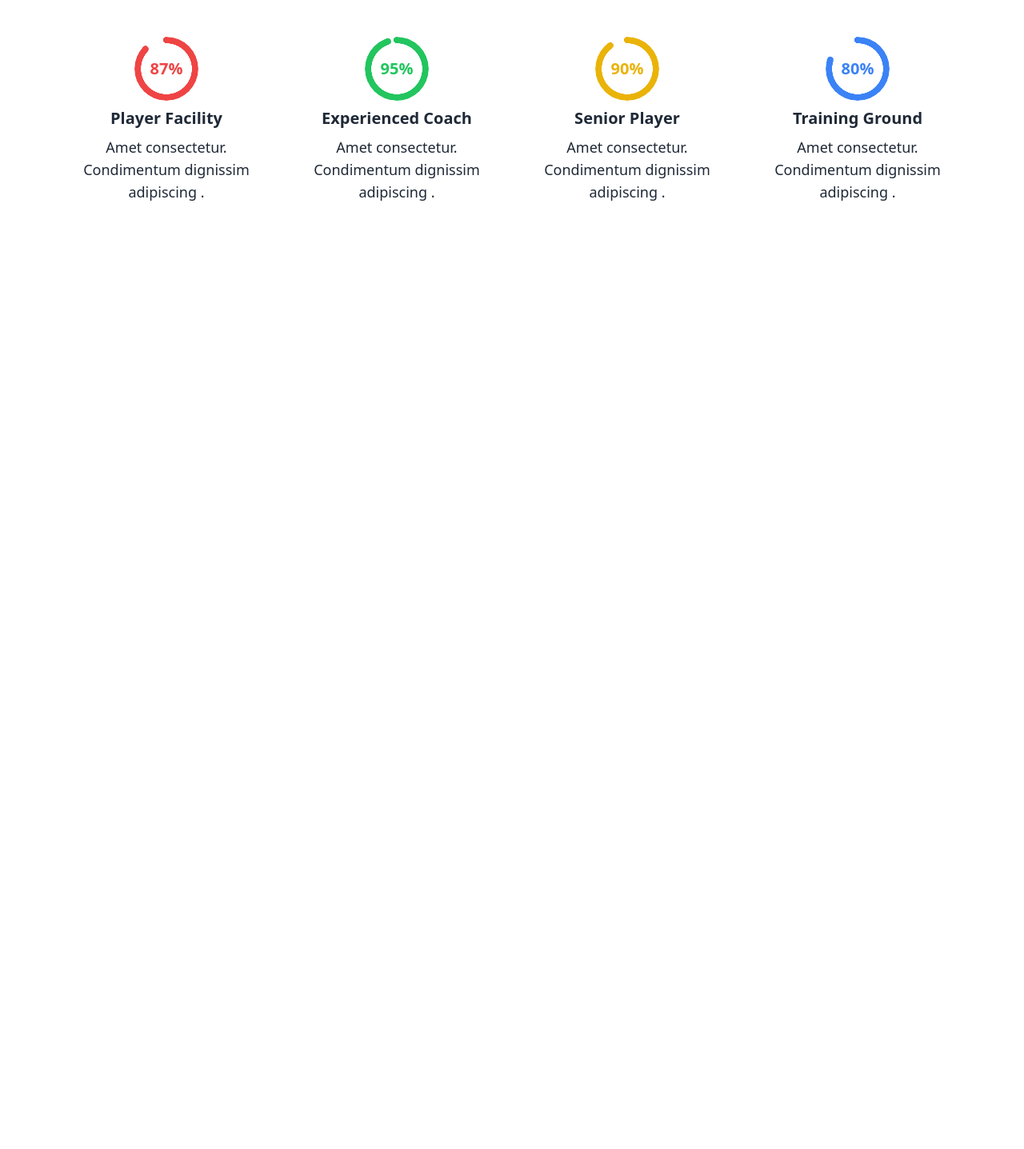
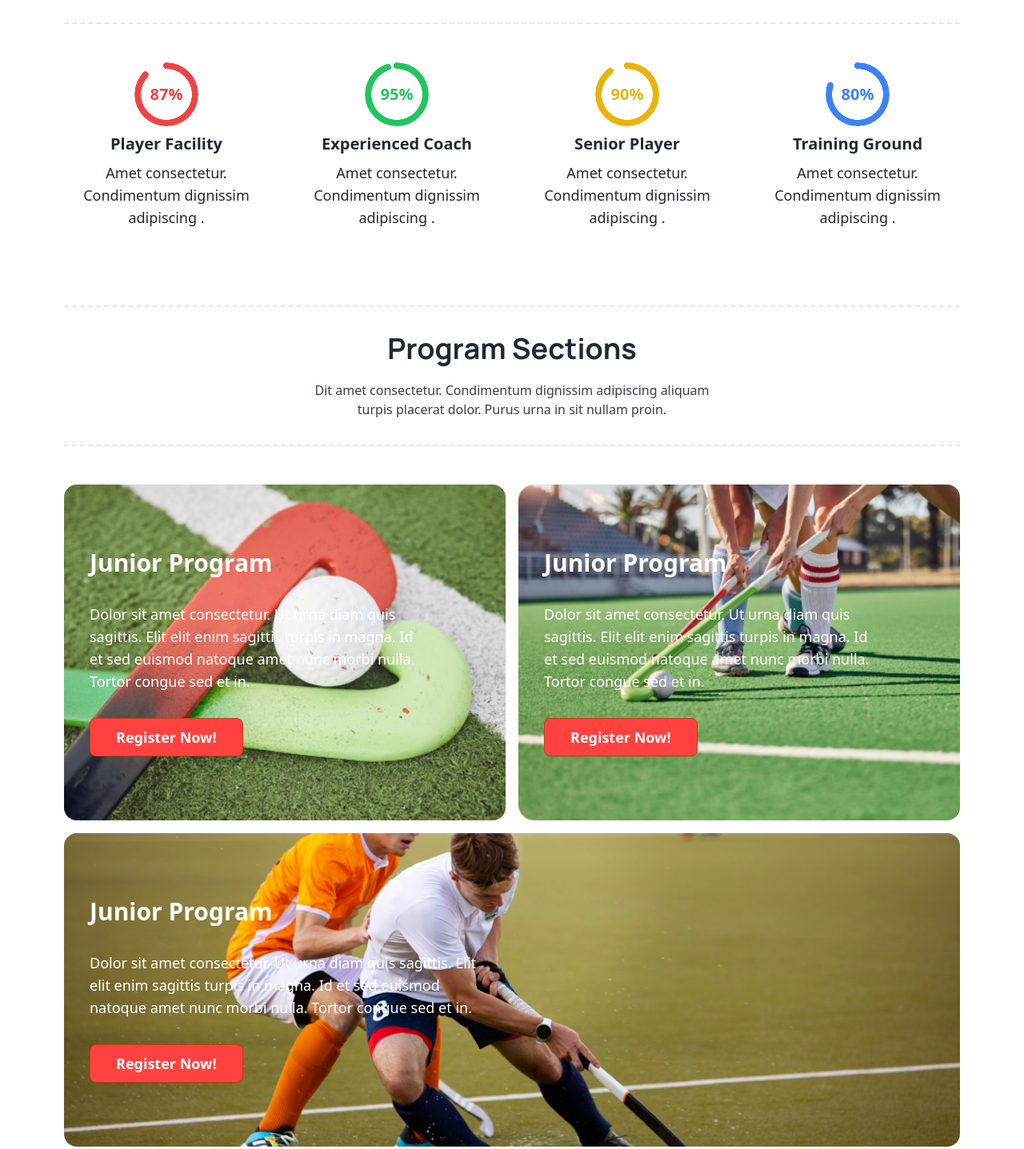
Before and after one commit to nipun-info/hockey-webs, a plain HTML site: page index.html in a window 1280 px wide. Shown: the part 958-2395 px from the top of the page at 80% size. Before the commit the page ends 1212 px from the top, so only its background shows below. Drawn offline with nearby package versions, Linux system fonts and the light colour scheme.

Commit message:
program section add

```diff
--- a/index.html
+++ b/index.html
@@ -27,7 +27,8 @@
                     colors: {
                         clifford: '#da373d',
                         'dark-100': '#131318',
-                        'dark-200': '#707070'
+                        'dark-200': '#707070',
+                        'orange-10': '#FF4240'
                     },
                     fontFamily: {
                         manrope: ['Manrope', 'sans-serif']
@@ -53,7 +54,7 @@
     <!-- ======== header section End ======== -->
 
     <!-- ======== Banner section Start ======== -->
-    <section class="hero container mx-auto px-8 my-20">
+    <section class="hero container mx-auto px-8 mt-24">
         <div class="carousel w-full">
             <!-- slide-1 -->
             <div id="slide1" class="carousel-item relative w-full">
@@ -90,7 +91,7 @@
     <!-- ======== Main section Start ======== -->
     <main class="container mx-auto lg:px-20 px-8">
         <!-- ======== Clubs section Start ======== -->
-        <section class="">
+        <section class="mt-24">
             <!-- section-header -->
             <div class="border-t-2 border-b-2 border-dashed py-8 mb-12">
                 <div class="lg:max-w-lg max-w-md mx-auto text-center ">
@@ -151,6 +152,72 @@
         <!-- ======== Clubs section End ======== -->
 
         <!-- ======== program section Start ======== -->
+        <section class="mt-24">
+            <!-- section-header -->
+            <div class="border-t-2 border-b-2 border-dashed py-8 mb-12">
+                <div class="lg:max-w-lg max-w-md mx-auto text-center ">
+                    <h2 class="lg:text-4xl text-2xl font-manrope font-bold mb-5">
+                        Program Sections
+                    </h2>
+                    <p class="text-base opacity-90">
+                        Dit amet consectetur. Condimentum dignissim adipiscing aliquam turpis placerat dolor. Purus urna
+                        in sit nullam proin.
+                    </p>
+                </div>
+            </div>
+
+            <!--    Programs    -->
+            <div class="grid gap-4 lg:grid-cols-2 grid-cols-1">
+                <!-- card-1 -->
+                <div class="card  bg-[url('images/2.png')] bg-cover bg-center min-h-[30vh] ">
+                    <div class="max-w-[480px] px-8 py-20 text-white  space-y-8">
+                        <h3 class="text-3xl font-bold">Junior Program</h3>
+                        <p class="text-lg">
+                            Dolor sit amet consectetur. Ut urna diam quis sagittis. Elit elit
+                            enim sagittis turpis in magna. Id et sed euismod natoque amet nunc morbi nulla. Tortor
+                            congue
+                            sed et in.
+                        </p>
+                        <button
+                            class="btn bg-orange-10 border-orange-700 text-white text-lg px-8 hover:bg-transparent hover:border-orange-700 duration-500 ">Register
+                            Now!</button>
+                    </div>
+                </div>
+                <!-- card-2 -->
+                <div class="card  bg-[url('images/3.png')] bg-cover min-h-[30vh] ">
+                    <div class="max-w-[480px] px-8 py-20 text-white  space-y-8">
+                        <h3 class="text-3xl font-bold">Junior Program</h3>
+                        <p class="text-lg">
+                            Dolor sit amet consectetur. Ut urna diam quis sagittis. Elit elit
+                            enim sagittis turpis in magna. Id et sed euismod natoque amet nunc morbi nulla. Tortor
+                            congue
+                            sed et in.
+                        </p>
+                        <button
+                            class="btn bg-orange-10 border-orange-700 text-white text-lg px-8 hover:bg-transparent hover:border-orange-700 duration-500 ">Register
+                            Now!</button>
+                    </div>
+                </div>
+
+                <!-- card-3 -->
+                <div class="card  bg-[url('images/4.png')] bg-cover bg-center min-h-[30vh] lg:col-span-2">
+                    <div class="max-w-[550px] px-8 py-20 text-white  space-y-8">
+                        <h3 class="text-3xl font-bold">Junior Program</h3>
+                        <p class="text-lg">
+                            Dolor sit amet consectetur. Ut urna diam quis sagittis. Elit elit
+                            enim sagittis turpis in magna. Id et sed euismod natoque amet nunc morbi nulla. Tortor
+                            congue
+                            sed et in.
+                        </p>
+                        <button
+                            class="btn bg-orange-10 border-orange-700 text-white text-lg px-8 hover:bg-transparent hover:border-orange-700 duration-500 ">Register
+                            Now!</button>
+                    </div>
+                </div>
+
+
+            </div>
+        </section>
         <!-- ======== program section End ======== -->
 
         <!-- ======== Products section Start ======== -->
@@ -167,7 +234,7 @@
 
 
     <!-- ======== Footer section Start ======== -->
-    <footer class="bg-black">
+    <footer class="bg-black mb-96">
         <div class="container mx-auto lg:px-20 px-8">
 
         </div>
```
